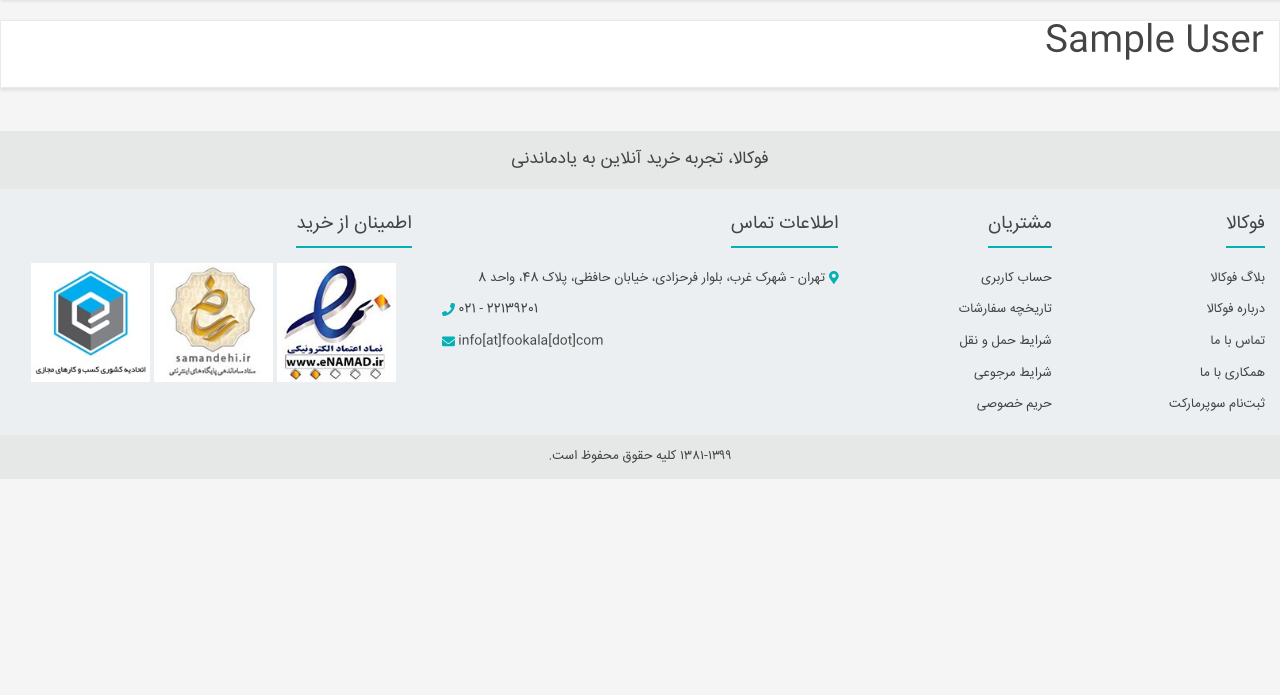
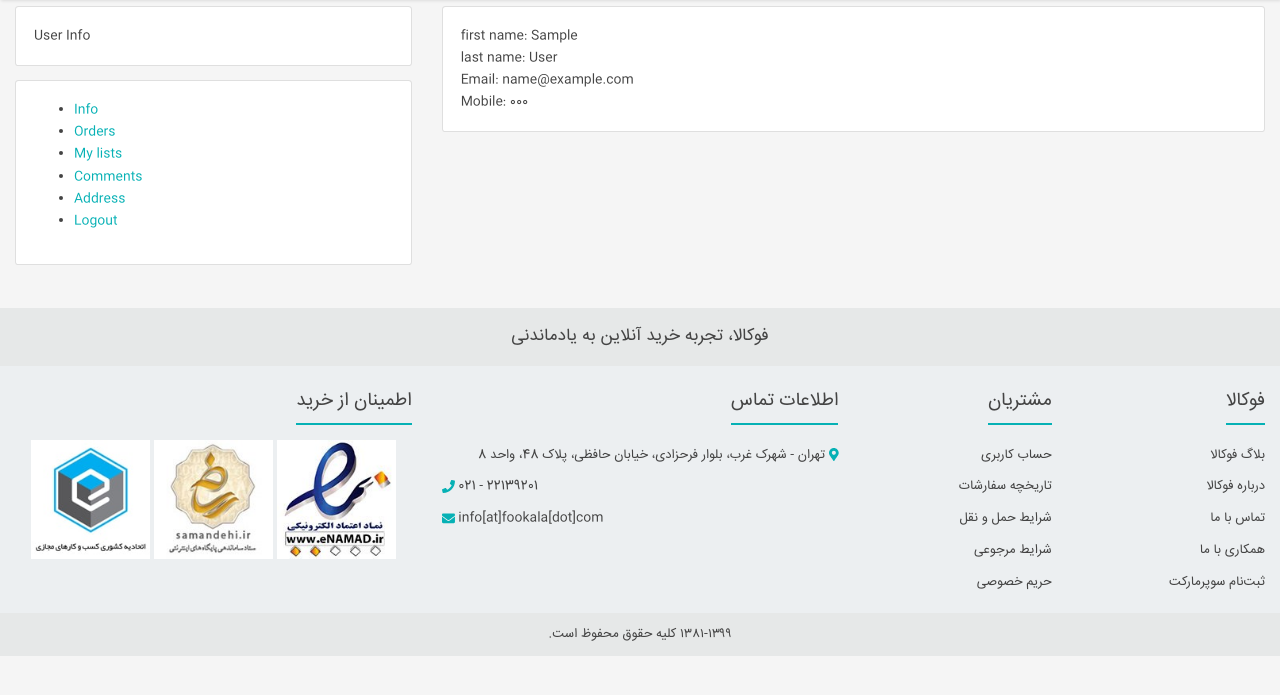
Before and after one commit to alikomijani/django-digikala, a Django app: page /accounts/profile/ in a window 1280 px wide. Shown: the part 66-761 px from the top of the page. Run offline with Django 4.2, Linux system fonts and the light colour scheme; a user stored in the database is signed in; tables that the repository leaves empty hold one stand-in row (values such as "Sample post"); some libraries are stand-ins or nearby versions.

Commit message:
add user area

```diff
--- /dev/null
+++ b/accounts/templates/accounts/user_admin_template.html
@@ -0,0 +1,60 @@
+{% extends "base/base.html" %}
+{% block title %}
+    User Profile
+{% endblock title %}
+{% block main %}
+    <div class="container text-left" dir='ltr'>
+        <div class="row">
+            <div class="col-12 col-md-4">
+                <div class="row">
+                    <div class="col-12">
+                        <div class="card">
+                            <div class="card-body">
+                                {% block page_title %}
+                                {% endblock page_title %}
+                            </div>
+                        </div>
+                    </div>
+                    <div class="col-12 mt-3">
+                        <div class="card">
+                            <div class="card-body">
+                                <ul>
+                                    <li>
+                                        <a href="{% url 'accounts:user_info_view' %}">Info</a>
+                                    </li>
+                                    <li>
+                                        <a href='#'>Orders</a>
+                                    </li>
+                                    <li>
+                                        <a href='#'>My lists</a>
+                                    </li>
+                                    <li>
+                                        <a href="{% url 'accounts:user_comments_view' %}">Comments</a>
+                                    </li>
+                                    <li>
+                                        <a href='#'>Address</a>
+                                    </li>
+                                    <li>
+                                        <a href="{% url 'accounts:user_logout_view' %}">Logout</a>
+                                    </li>
+                                </ul>
+                            </div>
+                        </div>
+                    </div>
+                </div>
+            </div>
+            <div class="col-12 col-md-8">
+                <div class="row">
+                    <div class="col-12">
+                        <div class="card">
+                            <div class="card-body">
+                                {% block content %}
+                                {% endblock content %}
+                            </div>
+                        </div>
+                    </div>
+                </div>
+            </div>
+        </div>
+    </div>
+{% endblock main %}
--- a/accounts/templates/accounts/user_info.html
+++ b/accounts/templates/accounts/user_info.html
@@ -1,17 +1,10 @@
-{% extends "base/base.html" %}
-{% block title %}
-    user profile
-{% endblock title %}
-{% block main %}
-    <div class="container">
-        <div class="row">
-            <div id="page-content" class="col-12">
-                {% if request.user.is_authenticated %}
-                    <h1>{{ request.user.get_full_name }}</h1>
-                {% else %}
-                    <a href={% url 'accounts:login_view' %}>click here to redirect to login page</a>
-                {% endif %}
-            </div>
-        </div>
-    </div>
-{% endblock main %}
+{% extends "accounts/user_admin_template.html" %}
+{% block page_title %}
+    User Info
+{% endblock page_title %}
+{% block content %}
+    <div>first name: {{ user.first_name }}</div>
+    <div>last name: {{ user.last_name }}</div>
+    <div>Email: {{ user.email }}</div>
+    <div>Mobile: {{ user.mobile }}</div>
+{% endblock content %}
--- a/accounts/urls.py
+++ b/accounts/urls.py
@@ -1,10 +1,14 @@
 
 from django.urls import path
-from .views import login_view, user_register_view, user_info_view, logout_view
+from .views import login_view, user_register_view, user_info_view,\
+    logout_view, user_comments_view, MyLoginView
+
+
 app_name = 'accounts'
 urlpatterns = [
-    path('login/', login_view, name='login_view'),
+    path('login/', MyLoginView.as_view(), name='login_view'),
     path('register/', user_register_view, name='register_view'),
     path('profile/', user_info_view, name='user_info_view'),
+    path('profile/comments', user_comments_view, name='user_comments_view'),
     path('logout/', logout_view, name='user_logout_view'),
 ]
--- a/accounts/views.py
+++ b/accounts/views.py
@@ -1,21 +1,32 @@
 from django.shortcuts import render, redirect
-from accounts.forms import UserLoginForm, UserRegisterFrom
+from django.urls import reverse
+from accounts.forms import UserLoginForm, UserRegisterFrom, MyAuthenticationForm
 from django.contrib.auth import login, logout
+from django.contrib.auth.views import LoginView
+from django.contrib.auth.decorators import login_required
+from django.contrib.auth.forms import AuthenticationForm
+from products.models import Comment
+# Create your views here.
 
-# Create your views here.
+
+class MyLoginView(LoginView):
+    template_name = 'accounts/login_view.html'
+    authentication_form = MyAuthenticationForm
 
 
 def login_view(request):
     if request.method == 'GET':
-        form = UserLoginForm()
+        form = AuthenticationForm()
     else:
-        form = UserLoginForm(request.POST, request=request)
+
+        form = AuthenticationForm(data=request.POST, request=request)
         if form.is_valid():
-            user = form.cleaned_data['user']
-            login(request=request, user=user)
-            return redirect('accounts:user_info_view')
+            login(request=request, user=form.get_user())
+            next = request.GET.get('next', reverse('accounts:user_info_view'))
+            return redirect(next)
     context = {
-        "form": form
+        "form": form,
+        "next": request.GET.get('next', reverse('accounts:user_info_view'))
     }
     return render(request, 'accounts/login_view.html', context)
 
@@ -38,10 +49,21 @@ def user_register_view(request):
     return render(request, 'accounts/register_view.html', context, status=status)
 
 
+@login_required()
 def user_info_view(request):
-    return render(request, 'accounts/user_info.html', {})
+    return render(request, 'accounts/user_info.html', {
+        "user": request.user
+    })
 
 
 def logout_view(request):
     logout(request)
     return redirect('accounts:user_info_view')
+
+
+@login_required()
+def user_comments_view(request):
+    query = Comment.objects.filter(user=request.user)
+    return render(request, 'accounts/user_comments.html', {
+        'comments': query
+    })
--- a/digikala/settings.py
+++ b/digikala/settings.py
@@ -59,7 +59,7 @@ MIDDLEWARE = [
 ]
 
 ROOT_URLCONF = 'digikala.urls'
-
+LOGIN_URL = '/accounts/login'
 TEMPLATES = [
     {
         'BACKEND': 'django.template.backends.django.DjangoTemplates',
--- a/templates/components/product-card.html
+++ b/templates/components/product-card.html
@@ -15,8 +15,8 @@
                 {% endif %}
             </div>
             <button href="#" class="btn btn-cart">
-                <i class="fas fa-plus"></i> افزودن به
-                سبد
+                <i class="fas fa-plus"></i>
+                افزودن به سبد
             </button>
         </div>
     </div>
```
Also changed, not shown: accounts/forms.py (+12 -0 lines), accounts/templates/accounts/login_view.html (+8 -5 lines), accounts/templates/accounts/user_comments.html (added, +15 -0 lines), products/templates/products/product_detail.html (+4 -5 lines).
